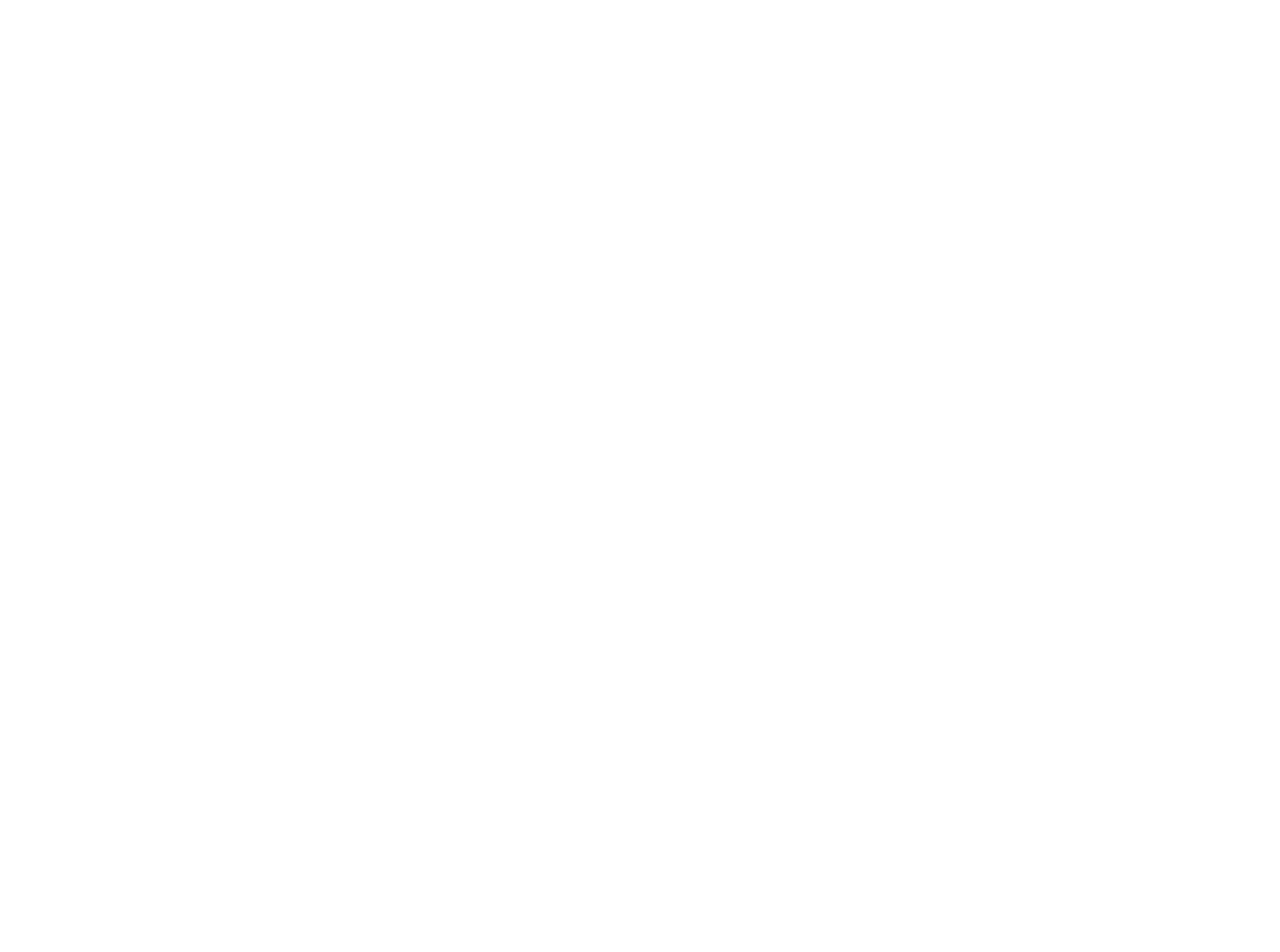
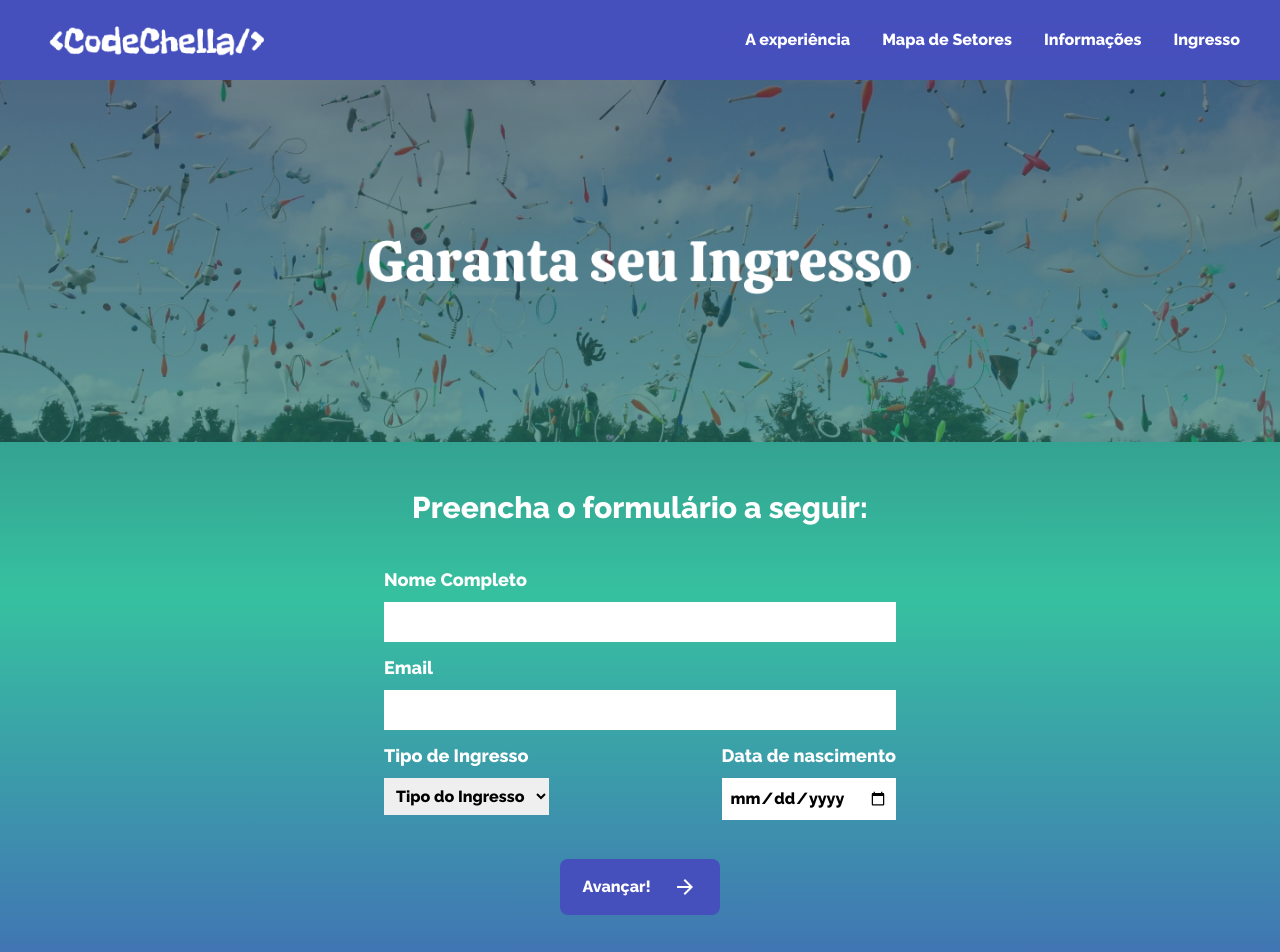
Before and after one commit to diovanealves/CodeChella, a React (Vite) app: page /ingresso in a window 1280 px wide. Before the commit this address had no page. Shown: the top 952 px of the page. Before the commit the page ends 800 px from the top, so only its background shows below. Built offline with nearby package versions, Linux system fonts and the light colour scheme; a web font is replaced by a local one.

Commit message:
Finalizando pagina de compra de ingressos

```diff
--- a/src/Routes/AllPages.tsx
+++ b/src/Routes/AllPages.tsx
@@ -4,6 +4,7 @@ import { Home } from "../pages/Home";
 import { Experience } from "../pages/Experience";
 import { SectorMap } from "../pages/SectorMap";
 import { Information } from "../pages/Information";
+import { Ingress } from "../pages/Ingress";
 
 export function Router() {
   return (
@@ -12,6 +13,7 @@ export function Router() {
       <Route path="/experiencia" element={<Experience />} />
       <Route path="/setores" element={<SectorMap />} />
       <Route path="/informacoes" element={<Information />} />
+      <Route path="/ingresso" element={<Ingress />} />
     </Routes>
   );
 }
--- a/src/components/Navbar/index.tsx
+++ b/src/components/Navbar/index.tsx
@@ -14,7 +14,7 @@ export function Navbar() {
     { name: "A experiência", url: "/experiencia" },
     { name: "Mapa de Setores", url: "/setores" },
     { name: "Informações", url: "/informacoes" },
-    { name: "Ingresso", url: "/" },
+    { name: "Ingresso", url: "/ingresso" },
   ];
 
   return (
--- a/src/pages/Information/index.tsx
+++ b/src/pages/Information/index.tsx
@@ -21,7 +21,7 @@ export function Information() {
               Quais serão as atrações?
               <ArrowDropDownIcon />
             </summary>
-            <p className="bg-AccordionDescription text-gray-600 leading-7 p-4">
+            <p className="bg-AccordionDescription text-gray-700 leading-7 p-4">
               Teremos dois dias de shows, o primeiro (11/03) com bandas de rock,
               e o segundo (12/03) com bandas pop.
               <a href="http://localhost:5173/" className="underline ml-1">
@@ -35,7 +35,7 @@ export function Information() {
               Quais serão as atrações?
               <ArrowDropDownIcon />
             </summary>
-            <p className="bg-AccordionDescription text-gray-600 leading-7 p-4">
+            <p className="bg-AccordionDescription text-gray-700 leading-7 p-4">
               Teremos dois dias de shows, o primeiro (11/03) com bandas de rock,
               e o segundo (12/03) com bandas pop.
               <a href="http://localhost:5173/">
@@ -49,7 +49,7 @@ export function Information() {
               Qual é a classificação etária?
               <ArrowDropDownIcon />
             </summary>
-            <p className="bg-AccordionDescription text-gray-600 leading-7 p-4">
+            <p className="bg-AccordionDescription text-gray-700 leading-7 p-4">
               A partir de 16 anos, todo mundo pode entrar. De 13 a 15 anos, tem
               que estar acompanhado dos pais ou responsáveis legais. Menores de
               10 anos não podem entrar
@@ -61,7 +61,7 @@ export function Information() {
               Quais são os setores disponíveis?
               <ArrowDropDownIcon />
             </summary>
-            <p className="bg-AccordionDescription text-gray-600 leading-7 p-4">
+            <p className="bg-AccordionDescription text-gray-700 leading-7 p-4">
               Pista Premium, Pista Comum, Cadeiras térreo, Cadeiras superiores e
               Rampas
             </p>
@@ -72,7 +72,7 @@ export function Information() {
               Quais são os itens proibidos?
               <ArrowDropDownIcon />
             </summary>
-            <p className="bg-AccordionDescription text-gray-600 leading-7 p-4">
+            <p className="bg-AccordionDescription text-gray-700 leading-7 p-4">
               Garrafas, latas, bebidas, utensílios de armazenagem, embalagens
               rígidas com tampa, capacetes, cadeiras ou bancos, armas de fogo e
               armas brancas, objetos pontiagudos, cortantes e/ou perfurantes,
@@ -87,7 +87,7 @@ export function Information() {
               Quem tem direito a meia-entrada?
               <ArrowDropDownIcon />
             </summary>
-            <p className="bg-AccordionDescription text-gray-600 leading-7 p-4">
+            <p className="bg-AccordionDescription text-gray-700 leading-7 p-4">
               De acordo com a Lei Federal, têm direito ao benefício da
               meia-entrada aqueles que preencherem os requisitos e apresentarem
               os documentos comprobatórios.
--- /dev/null
+++ b/src/pages/Ingress/index.tsx
@@ -0,0 +1,74 @@
+import ArrowForwardIcon from "@mui/icons-material/ArrowForward";
+import BannerGetYourTicket from "../../assets/BannerGetYourTicket.png";
+
+import { Footer } from "../../components/Footer";
+import { Navbar } from "../../components/Navbar";
+
+export function Ingress() {
+  return (
+    <div>
+      <Navbar />
+      <img src={BannerGetYourTicket} alt="" className="w-full" />
+
+      <div className="flex flex-col justify-center items-center py-12">
+        <h1 className="text-gray-700 md:text-white text-xl md:text-3xl pb-10">
+          Preencha o formulário a seguir:
+        </h1>
+        <form className="max-w-lg w-3/4">
+          <label>
+            <h1 className="text-gray-700 md:text-white text-lg pb-2">
+              Nome Completo
+            </h1>
+            <input
+              type="text"
+              className="w-full text-black p-2 mb-3"
+              required
+            />
+          </label>
+
+          <label>
+            <h1 className="text-gray-700 md:text-white text-lg pb-2">Email</h1>
+            <input
+              type="text"
+              className="w-full text-black p-2 mb-3"
+              required
+            />
+          </label>
+
+          <div className=" flex flex-col md:flex-row md:justify-between gap-2">
+            <label>
+              <h1 className="text-gray-700 md:text-white text-lg pb-2">
+                Tipo de Ingresso
+              </h1>
+              <select
+                id="ingress"
+                name="ingress"
+                className="w-full text-black p-2 mb-3"
+                required
+              >
+                <option value="Tipo de Ingresso" selected disabled>
+                  Tipo do Ingresso
+                </option>
+                <option value="Inteira">Inteira</option>
+                <option value="Meia-Entrada">Meia-Entrada</option>
+              </select>
+            </label>
+
+            <label>
+              <h1 className="text-gray-700 md:text-white text-lg pb-2">
+                Data de nascimento
+              </h1>
+              <input type="date" className="w-full text-black p-2" required />
+            </label>
+          </div>
+
+          <button className="bg-Highlight h-14 w-40 mx-auto rounded-lg mt-8 flex items-center justify-evenly hover:brightness-90">
+            Avançar! <ArrowForwardIcon />
+          </button>
+        </form>
+      </div>
+
+      <Footer />
+    </div>
+  );
+}
```
Also changed, not shown: src/assets/BannerGetYourTicket.png (added), 1 other file (tests, documents, lock files or other folders).
